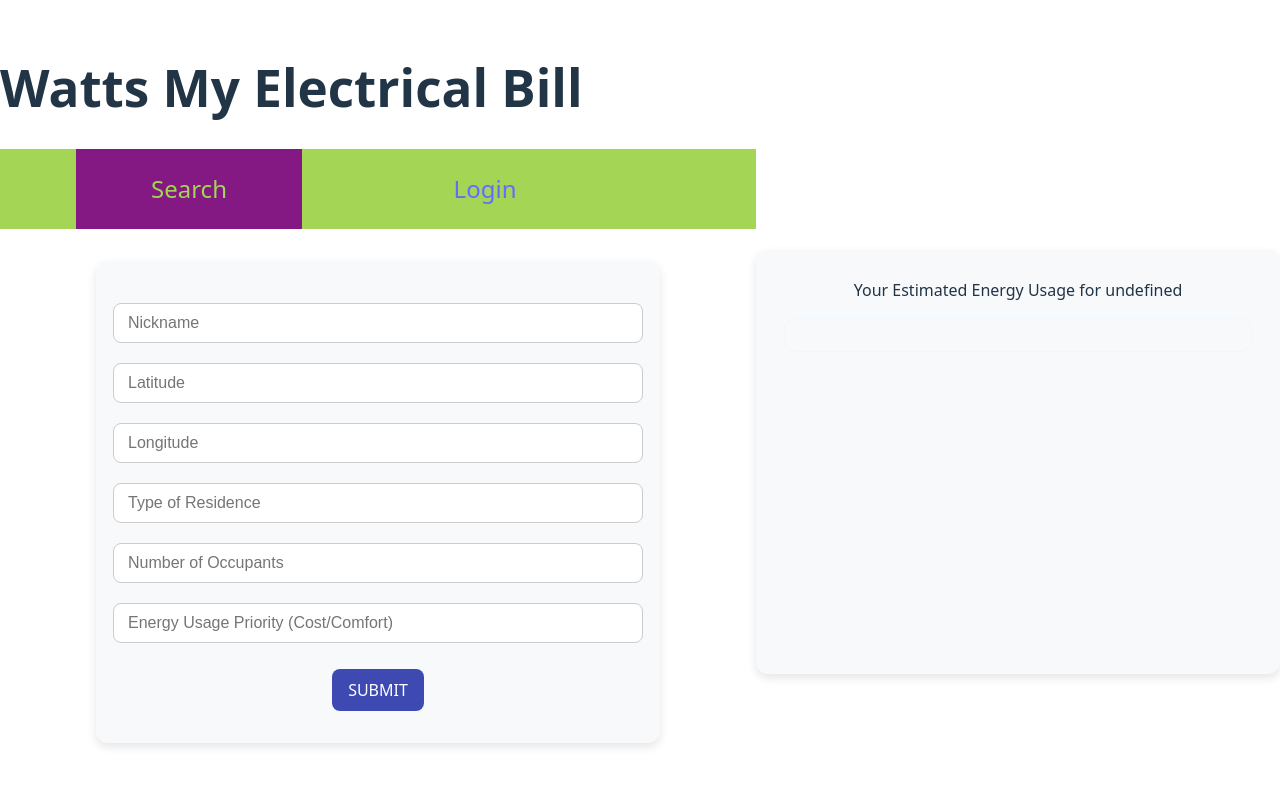
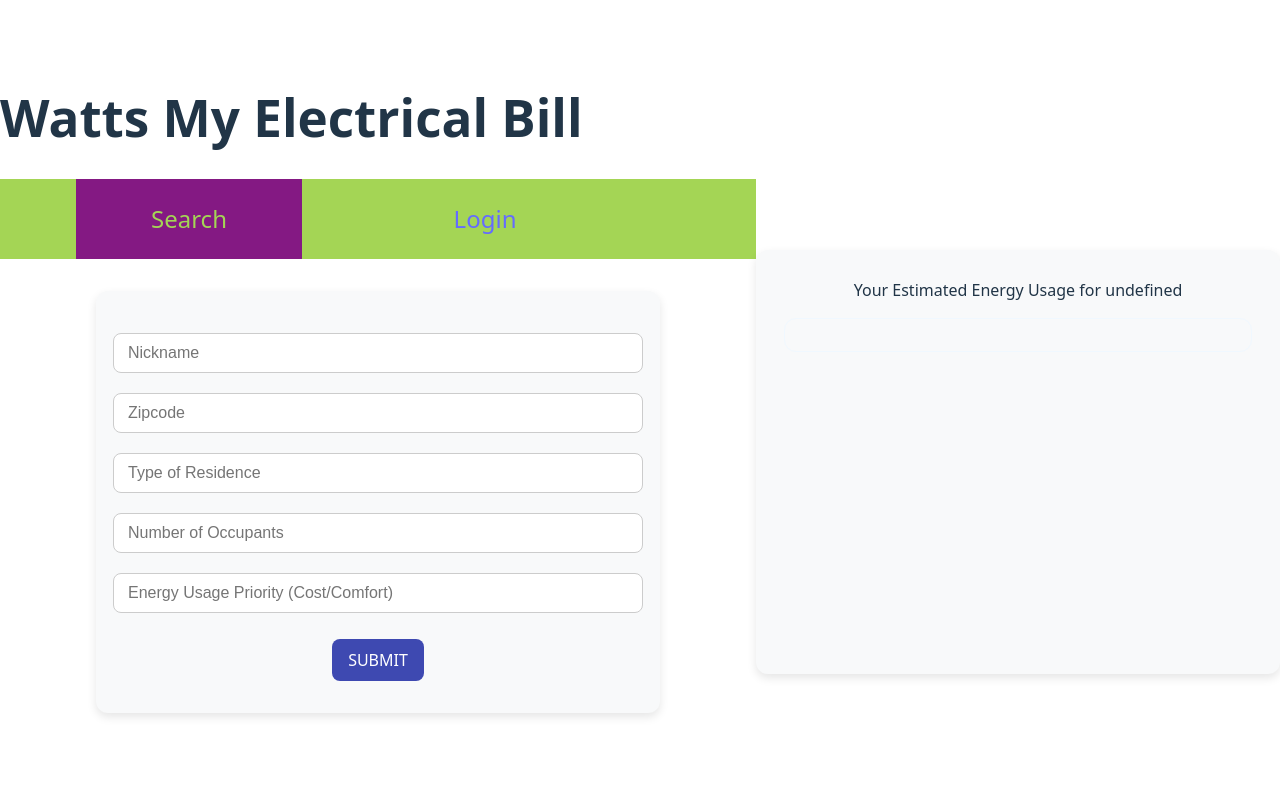
Before and after one commit to mkendall42/Watts-My-Electricity-Bill-FE-updates, a React (Vite) app: page / in a window 1280 px wide. Shown: the top 786 px of the page. Built offline with nearby package versions, Linux system fonts and the light colour scheme.

Commit message:
Fix: State being passed around

```diff
--- a/src/SearchContainer/SearchContainer.jsx
+++ b/src/SearchContainer/SearchContainer.jsx
@@ -3,8 +3,9 @@ import './SearchContainer.css';
 
 const SearchContainer = ({ setResults }) => {
 	const [nickname, setNickname] = useState('');
-  const [lat, setLat] = useState('');
-  const [long, setLong] = useState('');
+	const [zipcode, setZipcode] = useState('');
+  // const [lat, setLat] = useState('');
+  // const [long, setLong] = useState('');
   const [residenceType, setResidenceType] = useState('');
   const [occupants, setOccupants] = useState('');
   const [energyUsage, setEnergyUsage] = useState('');
@@ -14,8 +15,9 @@ const SearchContainer = ({ setResults }) => {
 
 		const queryParams = new URLSearchParams({
 			nickname: nickname,
-			latitude: lat,
-			longitude: long,
+			zipcode: zipcode,
+			// latitude: lat,
+			// longitude: long,
 			residence_type: residenceType,
 			num_residents: occupants,
 			efficiency_level: energyUsage
@@ -37,15 +39,15 @@ const SearchContainer = ({ setResults }) => {
 
   function clearInput() {
 		setNickname('');
-    setLat('');
-    setLong('');
+		setZipcode('');
+    // setLat('');
+    // setLong('');
     setResidenceType('');
     setOccupants('');
     setEnergyUsage('');
   }
 
   return (
-
     <form onSubmit={submitSearch}>
       <input
         type='text'
@@ -56,19 +58,11 @@ const SearchContainer = ({ setResults }) => {
       />
 
       <input
-        type='text'
-        placeholder='Latitude'
-        name='lat'
-        value={lat}
+        type='number'
+        placeholder='Zipcode'
+        name='zipcode'
+        value={zipcode}
         onChange={e => setLat(e.target.value)}
-      />
-
-      <input
-        type='text'
-        placeholder='Longitude'
-        name='long'
-        value={long}
-        onChange={e => setLong(e.target.value)}
       />
 
       <input
--- a/src/UserContainer/UserContainer.jsx
+++ b/src/UserContainer/UserContainer.jsx
@@ -1,7 +1,7 @@
 import { NavLink, Link } from 'react-router-dom'
 import './UserContainer.css'
 
-const UserContainer = () => {
+const UserContainer = ({ user }) => {
 	return (
 		<div className='UserContainer'>
 			<nav>
```
Also changed, not shown: src/LoginContainer/LoginContainer.css (+7 -0 lines).
